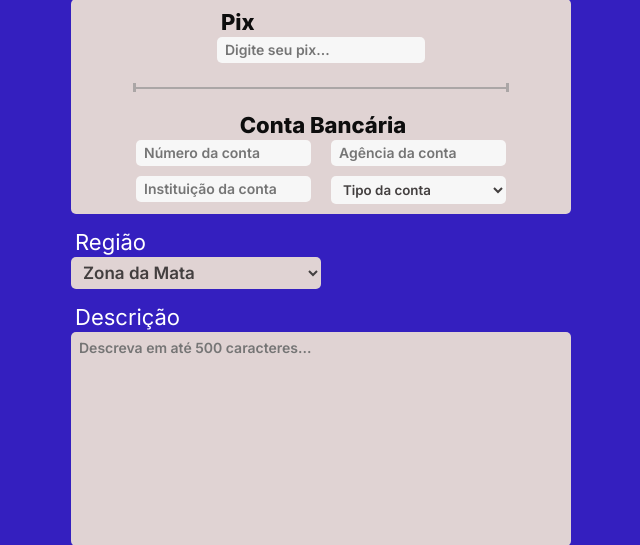
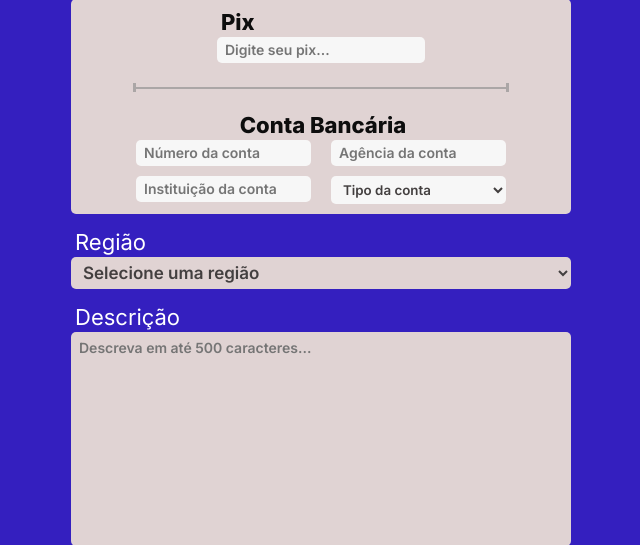
Before and after one commit to CrisGaius/doa-pe, a PHP site: page /pages/cadastrar-ong.html in a window 1280 px wide. Shown: the part 656-1201 px from the top of the page, without its empty margins (319-959 px from the left). Run offline with PHP 8.4, Linux system fonts and the light colour scheme.

Commit message:
Verificação do select "Região"
Se não for selecionar a região da ONG, será mostrado um aviso ao usuário.

```diff
--- a/pages/cadastrar-ong.html
+++ b/pages/cadastrar-ong.html
@@ -90,7 +90,7 @@
                         </optgroup>
                     </select>
 
-                    <span id="span-FinalidadeONG">Tipo inválido</span>
+                    <span id="span-FinalidadeONG">Selecione uma opção</span>
                 </div>
 
                 <!-- Caixa Formas de Pagamento -->
@@ -144,7 +144,7 @@
                                             <option value="contaPoupanca">Conta poupança</option>
                                         </select>
 
-                                        <span id="span-TipoConta">Tipo inválido</span>
+                                        <span id="span-TipoConta">Selecione uma opção</span>
                                     </div>
                                 </div>
                             </div>
@@ -156,16 +156,17 @@
 
                 <!-- Input REGIÃO-->
                 <div class="inputs">
-                    <label for="selec-regiao">Região</label>
+                    <label for="select-regiao">Região</label>
                     <select id="select-regiao">
-                        <optgroup label="Regiões de PE">
-                            <option value="">Zona da Mata</option>
-                            <option value="">Metropolitana</option>
-                            <option value="">Agreste</option>
-                            <option value="">Sertão</option>
-                            <option value="">São Francisco</option>
-                        </optgroup>
+                        <option value="SelecioneRegiao">Selecione uma região</option>
+                        <option value="">Zona da Mata</option>
+                        <option value="">Metropolitana</option>
+                        <option value="">Agreste</option>
+                        <option value="">Sertão</option>
+                        <option value="">São Francisco</option>
                     </select>
+
+                    <span id="span-regiao">Selecione uma opção</span>
                 </div>
 
 
@@ -269,6 +270,20 @@
         }
     }
 
+    // Validar o select "Finalidade" (de ONG)
+    const spanTipo   = document.getElementById('span-FinalidadeONG')
+    const selectTipo = document.getElementById('select-finalidade')
+    selectTipo.addEventListener('click', function(){
+        // Mostrar o erro
+        if (selectTipo.value == 'FinalidadeONG'){
+            selectTipo.style.border = "2px solid #000"
+            spanTipo.style.display = "block"
+        } else{
+            selectTipo.style.border = "none"
+            spanTipo.style.display = "none"
+        }
+    })
+
     // Função para validar o pix
     function pixValidate(){
         if(campos[5].value.length < 18){
@@ -306,10 +321,9 @@
     }
 
     // Validar o select "Tipo de conta"
+    const spanPagamento   = document.getElementById('span-TipoConta')
     const selectPagamento = document.getElementById('select-conta')
-    const spanPagamento   = document.getElementById('span-TipoConta')
-
-    selectPagamento.addEventListener('click', function() {
+    selectPagamento.addEventListener('click', function(){
         // Mostrar o erro
         if (selectPagamento.value == 'tipoConta'){
             selectPagamento.style.border = "2px solid #000"
@@ -320,18 +334,18 @@
         }
     })
 
-    // Validar o select "Tipo" (de ONG)
-    const selectTipo = document.getElementById('select-finalidade')
-    const spanTipo   = document.getElementById('span-FinalidadeONG')
 
-    selectTipo.addEventListener('click', function() {
+    // Validar select "Região"
+    const spanRegiao   = document.getElementById('span-regiao')
+    const selectRegiao = document.getElementById('select-regiao')
+    selectRegiao.addEventListener('click', function(){
         // Mostrar o erro
-        if (selectTipo.value == 'FinalidadeONG'){
-            selectTipo.style.border = "2px solid #000"
-            spanTipo.style.display = "block"
+        if(selectRegiao.value == 'SelecioneRegiao'){
+            selectRegiao.style.border = "2px solid #000"
+            spanRegiao.style.display  = "block"
         } else{
-            selectTipo.style.border = "2px solid rgb(0, 166, 255)"
-            spanTipo.style.display = "none"
+            selectRegiao.style.border = "none"
+            spanRegiao.style.display  = "none"
         }
     })
 
--- a/styles/cadastrar-ong.css
+++ b/styles/cadastrar-ong.css
@@ -51,7 +51,7 @@ form{
     gap: 15px;
 }
 
-span.alerta, #span-TipoConta, #span-FinalidadeONG{
+span.alerta, #span-TipoConta, #span-FinalidadeONG, #span-regiao{
     display: none;
     width: 99%;
     margin-left: 1px;
@@ -203,7 +203,6 @@ select{
 
 /* Select Região */
 #select-regiao{
-    width: 250px; /* ou width: 50% */
     padding: 5px 8px;
     border-radius: 5px;
     font-size: 17px;
```
